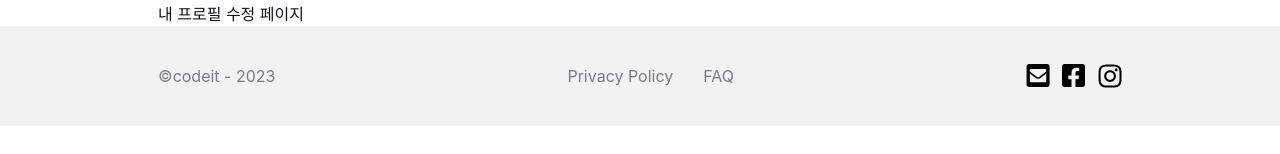
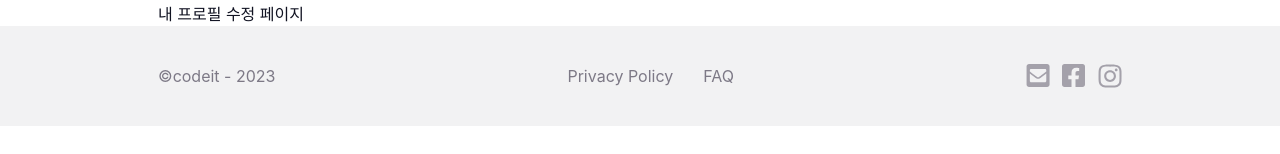
Before and after one commit to codeit-sprint12-part3/the-julge, a Next.js app: page / in a window 1280 px wide. Shown: the part 500-654 px from the top of the page. Built offline with nearby package versions, Linux system fonts and the light colour scheme; a web font is replaced by a local one.

Commit message:
fix: change Icon color

```diff
--- a/src/components/layout/Footer.tsx
+++ b/src/components/layout/Footer.tsx
@@ -18,17 +18,17 @@ const Footer = () => {
         <ul className={style["footer-sns"]}>
           <li>
             <Link href={"/"}>
-              <Icon name="mail" color={"gray-500"} />
+              <Icon name="mail" color={"--gray-500"} />
             </Link>
           </li>
           <li>
             <Link href={"/"}>
-              <Icon name="facebook" color={"gray-500"} />
+              <Icon name="facebook" color={"--gray-500"} />
             </Link>
           </li>
           <li>
             <Link href={"/"}>
-              <Icon name="instargram" color={"gray-500"} />
+              <Icon name="instargram" color={"--gray-500"} />
             </Link>
           </li>
         </ul>
--- a/src/components/layout/Header.tsx
+++ b/src/components/layout/Header.tsx
@@ -20,7 +20,7 @@ const Header = () => {
           <Icon
             name="search"
             size={19}
-            color={"gray-500"}
+            color={"--gray-500"}
             className={style["header-search-icon"]}
           />
           <input type="text" placeholder="가게 이름으로 찾아보세요" />
```
Also changed, not shown: src/lib/axios.ts (added).
